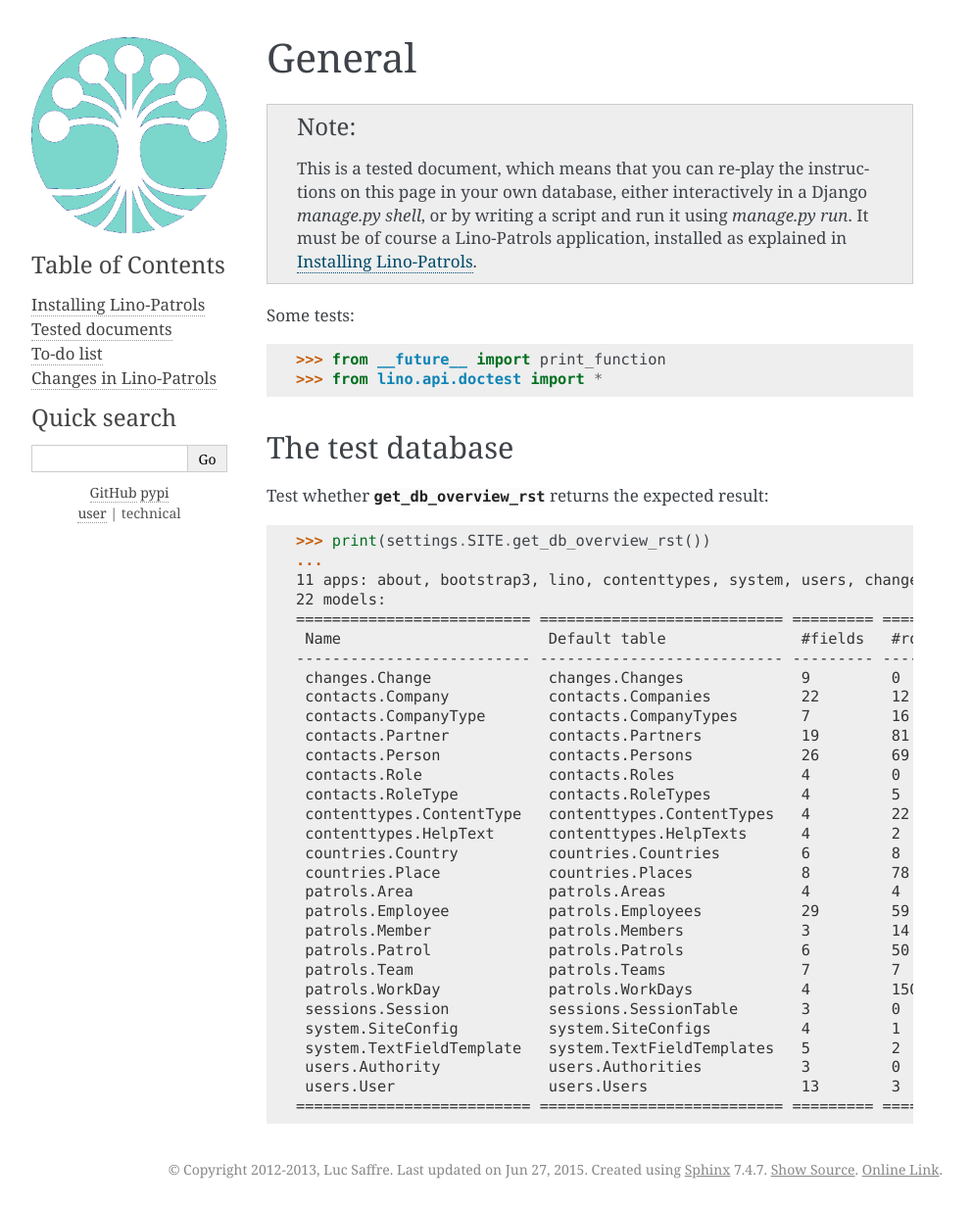
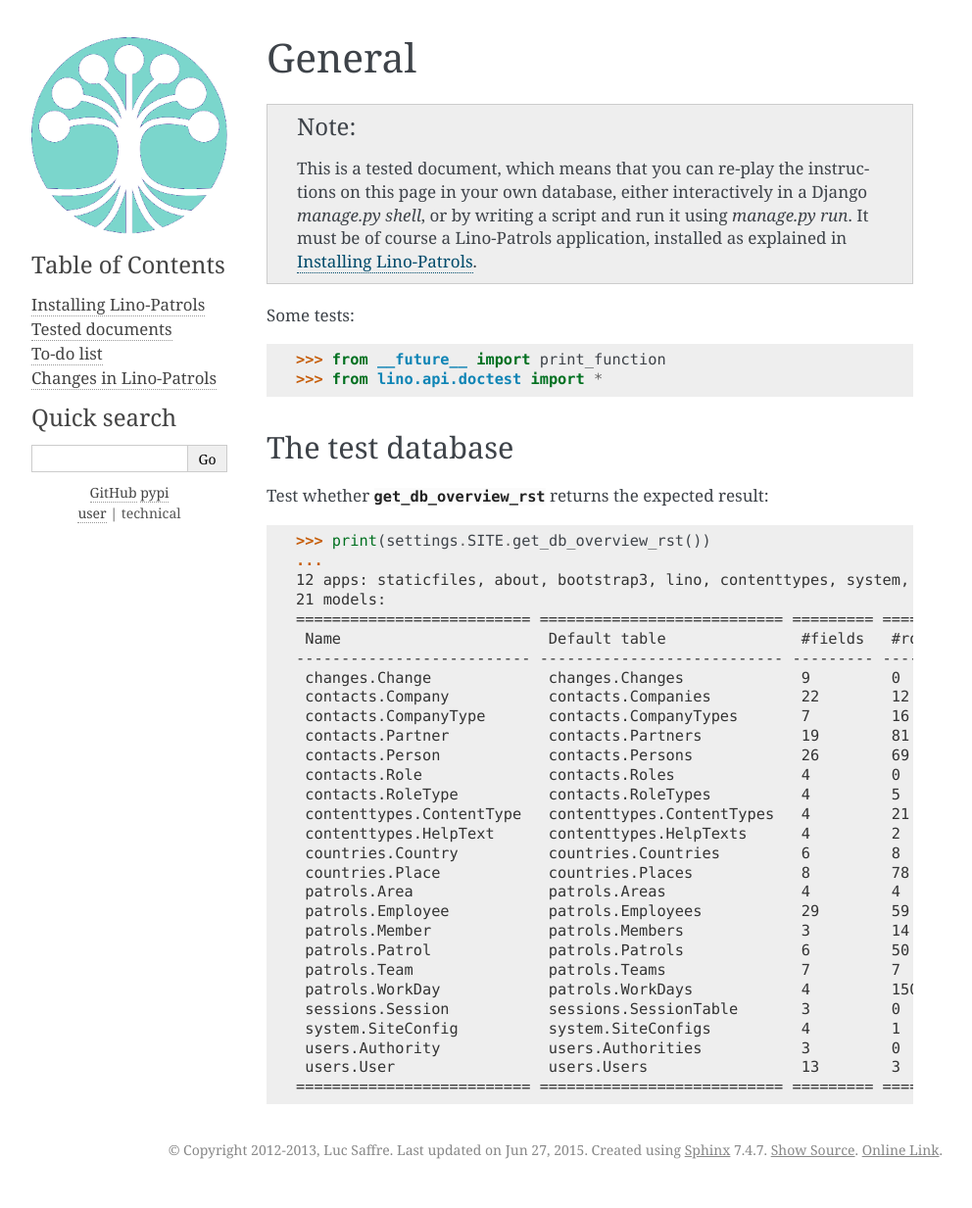
Before and after one commit to lsaffre/lino-patrols, a Sphinx documentation site: the page built from docs/tested/general.rst, in a window 1280 px wide. Shown: the whole page at 98% size, without its empty margins (148-1140 px from the left). Built offline with Sphinx 7.4.7, drawn with Linux system fonts in a browser that asks for light colours; pages that are not in the unit, such as notebooks, are missing from menus; the version number could not be read and is left out.

Commit message:
http://luc.lino-framework.org/blog/2015/0627.html

```diff
--- a/docs/tested/general.rst
+++ b/docs/tested/general.rst
@@ -18,8 +18,8 @@ Test whether :meth:`get_db_overview_rst
 
 >>> print(settings.SITE.get_db_overview_rst())
 ... #doctest: +ELLIPSIS +NORMALIZE_WHITESPACE +REPORT_UDIFF
-11 apps: about, bootstrap3, lino, contenttypes, system, users, changes, countries, contacts, patrols, sessions.
-22 models:
+12 apps: staticfiles, about, bootstrap3, lino, contenttypes, system, users, changes, countries, contacts, patrols, sessions.
+21 models:
 ========================== =========================== ========= =======
  Name                       Default table               #fields   #rows
 -------------------------- --------------------------- --------- -------
@@ -30,7 +30,7 @@ Test whether :meth:`get_db_overview_rst
  contacts.Person            contacts.Persons            26        69
  contacts.Role              contacts.Roles              4         0
  contacts.RoleType          contacts.RoleTypes          4         5
- contenttypes.ContentType   contenttypes.ContentTypes   4         22
+ contenttypes.ContentType   contenttypes.ContentTypes   4         21
  contenttypes.HelpText      contenttypes.HelpTexts      4         2
  countries.Country          countries.Countries         6         8
  countries.Place            countries.Places            8         78
@@ -42,7 +42,6 @@ Test whether :meth:`get_db_overview_rst
  patrols.WorkDay            patrols.WorkDays            4         150
  sessions.Session           sessions.SessionTable       3         0
  system.SiteConfig          system.SiteConfigs          4         1
- system.TextFieldTemplate   system.TextFieldTemplates   5         2
  users.Authority            users.Authorities           3         0
  users.User                 users.Users                 13        3
 ========================== =========================== ========= =======
```
